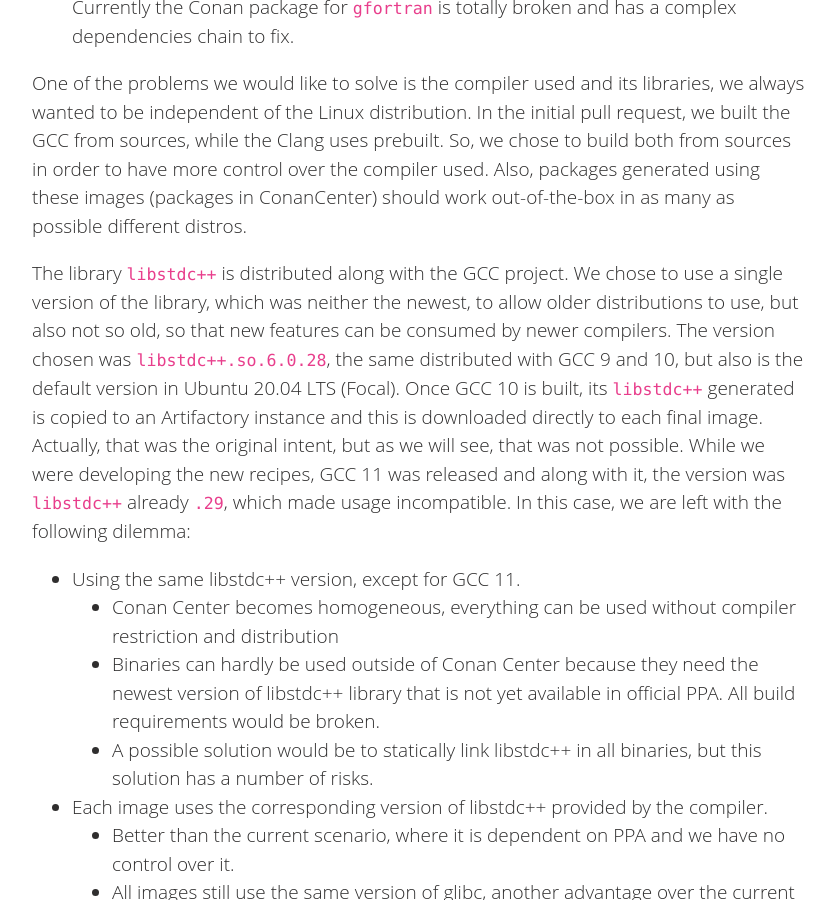
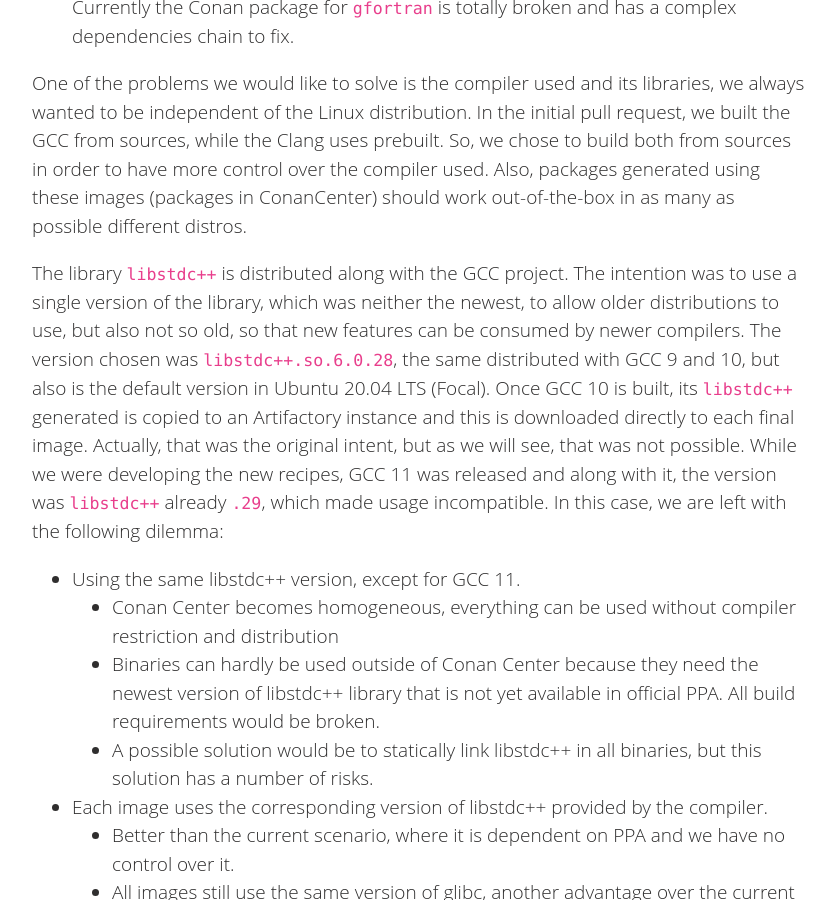
Before and after one commit to conan-io/conan-io.github.io, a Jekyll site: the page built from _posts/2021-07-21-Modern-docker-images.markdown, in a window 1280 px wide and 900 px high, scrolled down 2935 px. Shown: the whole window, without its empty margins (20-855 px from the left). Built offline with Jekyll 4.4.1, drawn with Linux system fonts in a browser that asks for light colours; comment, search, counter and statistics services are not loaded.

Commit message:
Update _posts/2021-07-21-Modern-docker-images.markdown
Co-authored-by: Javier G. Sogo <jgsogo@gmail.com>

```diff
--- a/_posts/2021-07-21-Modern-docker-images.markdown
+++ b/_posts/2021-07-21-Modern-docker-images.markdown
@@ -96,7 +96,7 @@ prebuilt. So, we chose to build both from sources in order to have more control
 Also, packages generated using these images (packages in ConanCenter) should work out-of-the-box in as many as possible
 different distros.
 
-The library ``libstdc++`` is distributed along with the GCC project. We chose to use a single version of the library,
+The library ``libstdc++`` is distributed along with the GCC project. The intention was to use a single version of the library,
 which
 was neither the newest, to allow older distributions to use, but also not so old, so that new features can be consumed
 by newer compilers. The version chosen was ``libstdc++.so.6.0.28``, the same distributed with GCC 9 and 10, but also
```
